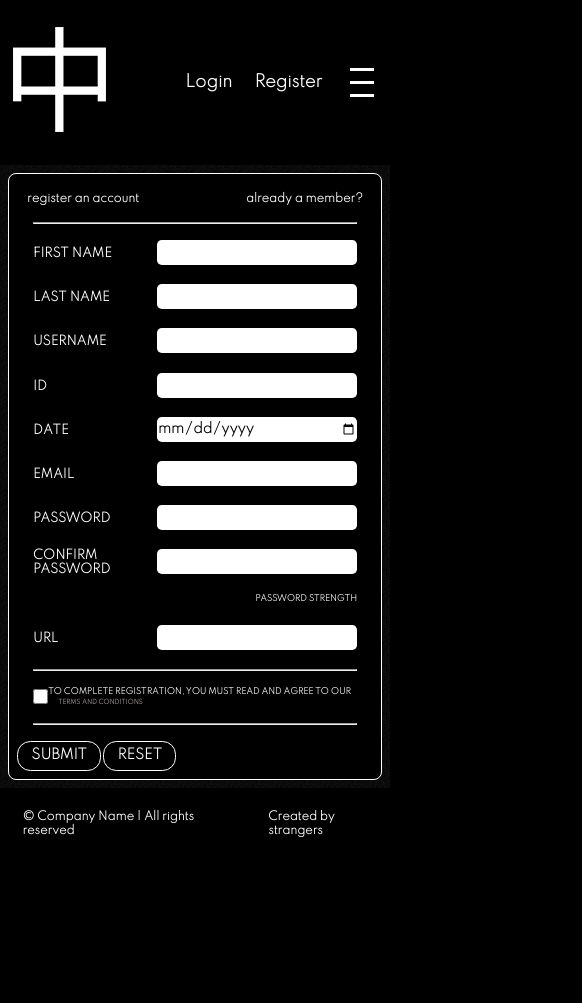
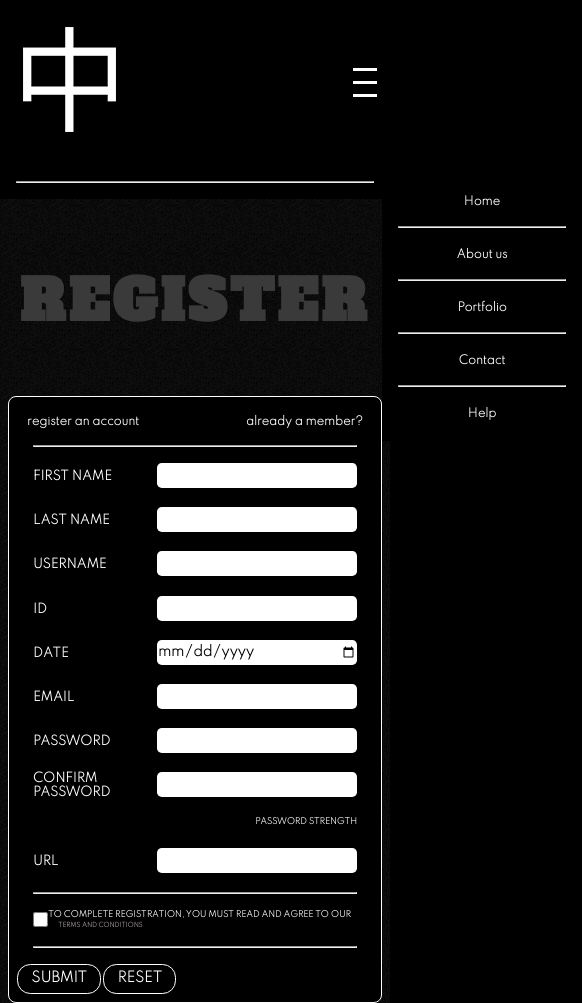
Before and after one commit to Makinloot/signup-form, a plain HTML site: page index.html in a window 390 px wide. Shown: the top 1003 px of the page, 582 px wide, since content can reach past the window. Before the commit the page ends 861 px from the top, so only its background shows below. Drawn offline with Linux system fonts and the light colour scheme.

Commit message:
+added hamburger

```diff
--- a/index.html
+++ b/index.html
@@ -5,6 +5,7 @@
     <meta http-equiv="X-UA-Compatible" content="IE=edge">
     <meta name="viewport" content="width=device-width, initial-scale=1.0, maximum-scale=1.0">
     <link href="https://fonts.googleapis.com/css2?family=Spartan:wght@200&display=swap" rel="stylesheet">
+    <link href="https://fonts.googleapis.com/css2?family=Alfa+Slab+One&display=swap" rel="stylesheet">
     <link rel="stylesheet" href="styles/signup.css">
     <title>Signup form</title>
 </head>
@@ -12,21 +13,38 @@
     <header>
         <div class="container flex">
             <div class="logo-box">
-                <img class="logo" src="images/illustration-logo.png" alt="logo">
+                <a href="index.html"><img class="logo" src="images/illustration-logo.png" alt="logo"></a>
             </div>
             <div class="login-register flex">
                 <p>Login</p>
                 <p>Register</p>
-                <div class="burger flex">
+                <div class="burger flex" id="burger">
                     <div></div>
                     <div></div>
                     <div></div>
                 </div>
+                <div class="burger-items" id="burger-items">
+                    <nav>
+                        <ul>
+                            <li><a href="#">Home</a></li>
+                            <hr>
+                            <li><a href="#">About us</a></li>
+                            <hr>
+                            <li><a href="#">Portfolio</a></li>
+                            <hr>
+                            <li><a href="#">Contact</a></li>
+                            <hr>
+                            <li><a href="#">Help</a></li>
+                        </ul>
+                    </nav>
+                </div>
             </div>
         </div>
+        <hr>
     </header>
     <main>
         <div class="form-bg">
+            <h2 class="registration">REGISTER</h2>
             <div class="form-wrapper">
                 <div class="before-form flex">
                     <p>register an account</p>
--- a/js/signup.js
+++ b/js/signup.js
@@ -1,5 +1,7 @@
 const signupForm = document.querySelector("#signup-form");
 const passwordStrength = document.querySelector('.password-strength');
+const burger = document.querySelector('#burger');
+const burgerItems = document.querySelector('#burger-items');
 
 const firstName = document.querySelector("#first-name");
 const lastName = document.querySelector("#last-name");
@@ -189,6 +191,16 @@ function validatePasswordStrength(){
     }
 }
 
+document.onclick = function(e){
+    if(e.target.id !== 'burger'){
+        burgerItems.classList.remove('active');
+    }
+}
+
+burger.onclick = function(){
+    burgerItems.classList.toggle('active');
+}
+
 firstName.addEventListener("input", () => {
   validateFirstName();
 });
--- a/styles/signup.css
+++ b/styles/signup.css
@@ -5,6 +5,7 @@
     font-family: 'Spartan', sans-serif;
     font-weight: 900;
     text-decoration: none;
+    list-style: none;
 }
 .flex {
     display: flex;
@@ -31,24 +32,51 @@ body {
 
 }
 .login-register {
-    width: 200px;
+    position: relative;
     gap: 1rem;
     color: #fff;
-    align-items: center;
-    justify-content: space-around;
+}
+.login-register p {
+    display: none;
 }
 .burger {
     flex-direction: column;
+    cursor: pointer;
 }
+
 .burger div {
     margin: 5px;
     width: 1.5rem;
     height: .2rem;
     background: #fff;
 }
+.burger-items {
+    position: absolute;
+    width: 200px;
+    height: 250px;
+    background: #000;
+    top: 8em;
+    right: 0;
+    text-align: center;
+    z-index: 100;
+    transform: translateX(200px);
+    transition: .5s linear;
+}
+#burger-items.active {
+    transform: translateX(0);
+}
+
 .form-bg {
     background: url(/images/noise.gif);
     padding: .5rem;
+}
+.registration {
+    color: #3a3a3a;
+    font-size: 3.5em;
+    text-align: center;
+    margin: 1em 0;
+    font-family: 'Alfa Slab One', cursive;
+    letter-spacing: 4px;
 }
 .form-wrapper {
     width: 500px;
```
